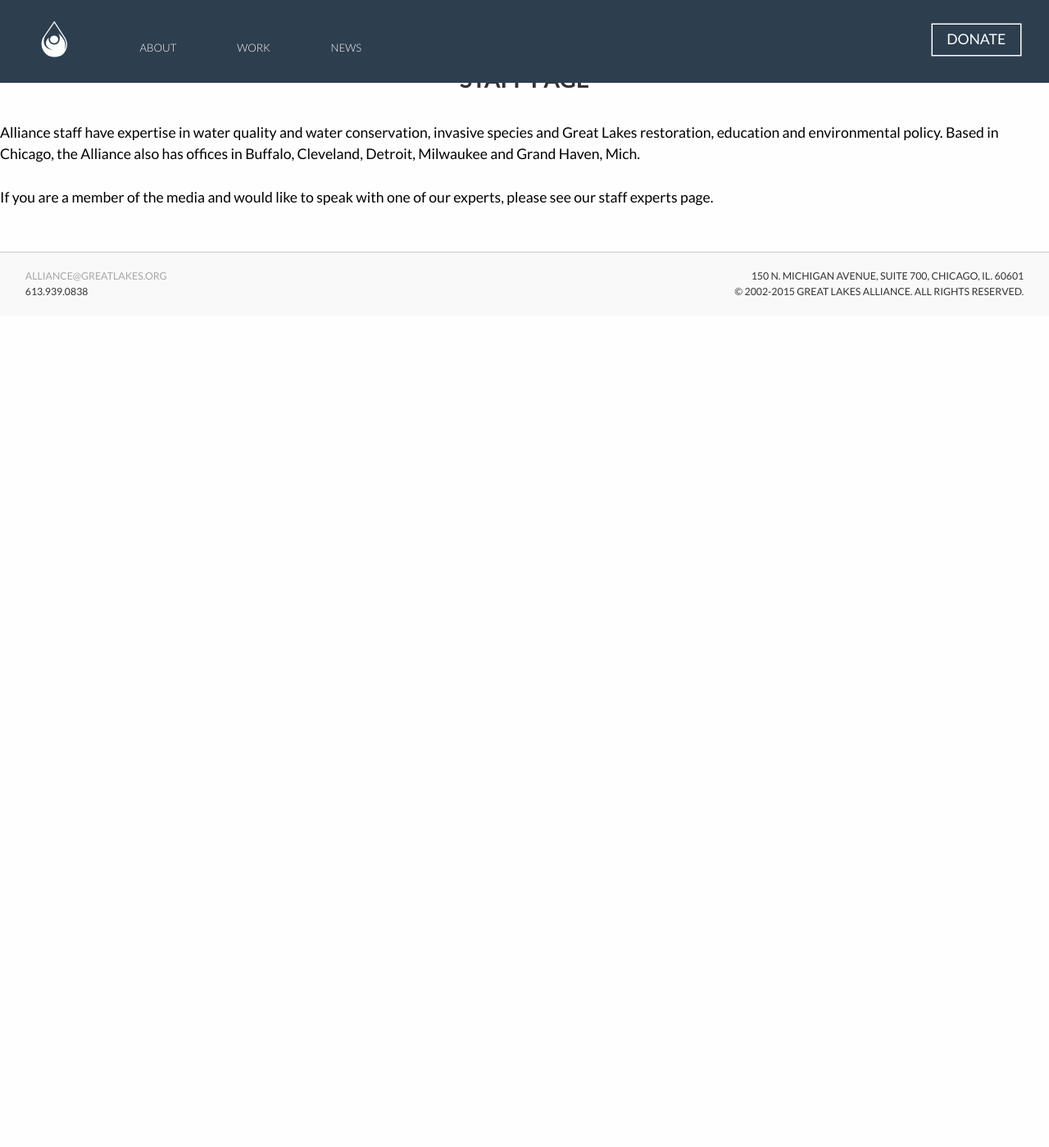
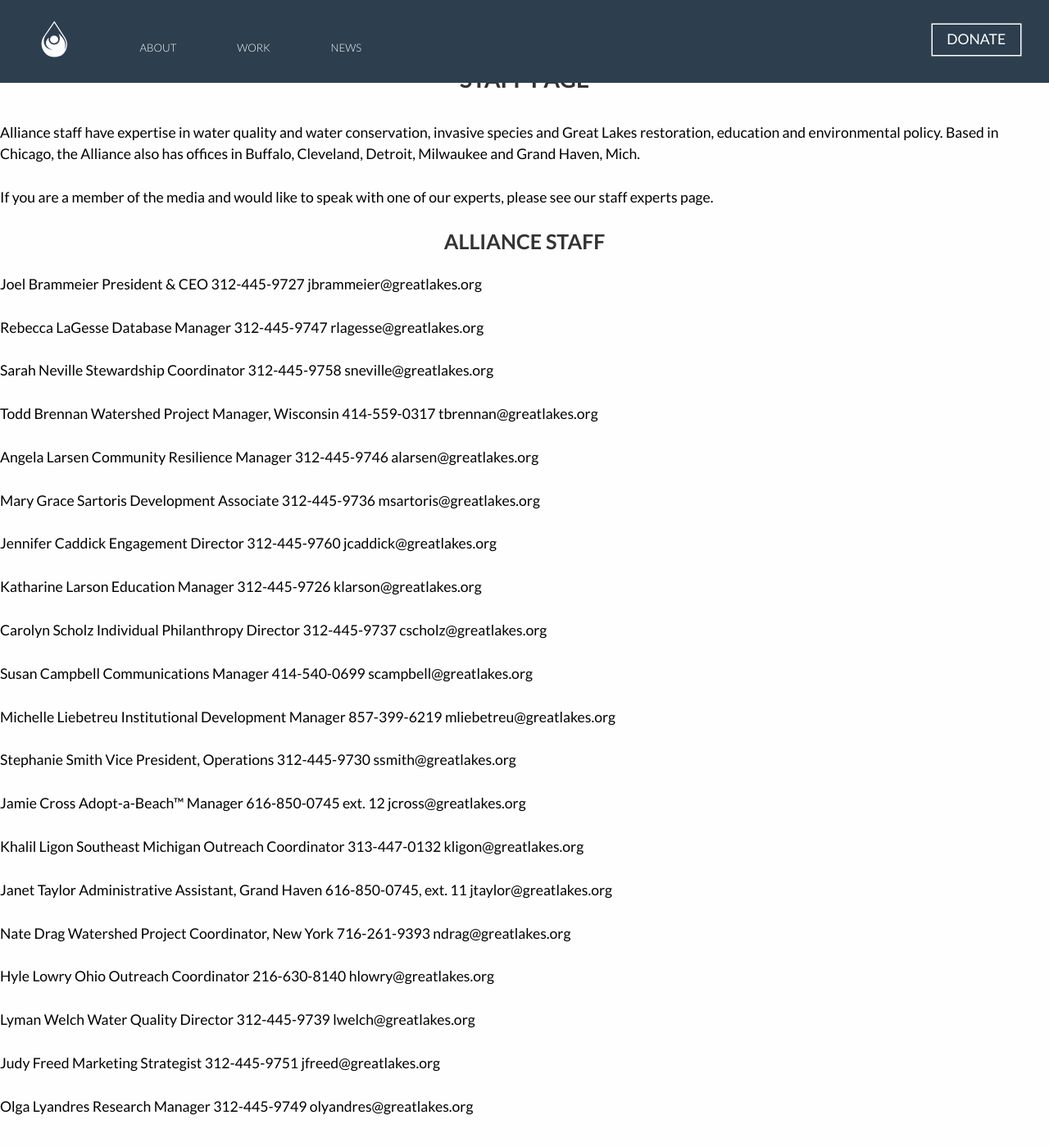
Before and after one commit to gbales11/greatlakesalliance, a Jekyll site: the page built from about.html, in a window 1280 px wide and 1400 px high, scrolled down 932 px. Shown: the whole window at 82% size. Built offline with Jekyll 4.4.1, drawn with Linux system fonts in a browser that asks for light colours; nearby versions of some CDN libraries; Markdown is read by kramdown in place of the engine named in the settings; before the commit the page ends 1317 px from its top, so only the background shows below that.

Commit message:
feat(about.html): add content to about
add alliance staff

```diff
--- a/about.html
+++ b/about.html
@@ -25,3 +25,105 @@
 <p>Alliance staff have expertise in water quality and water conservation, invasive species and Great Lakes restoration, education and environmental policy. Based in Chicago, the Alliance also has offices in Buffalo, Cleveland, Detroit, Milwaukee and Grand Haven, Mich.</p>
 
 <p>If you are a member of the media and would like to speak with one of our experts, please see our staff experts page.</p>
+
+<h3>Alliance Staff </h3>
+
+<p> Joel Brammeier
+President & CEO
+312-445-9727
+jbrammeier@greatlakes.org</p>
+
+<p>Rebecca LaGesse
+Database Manager
+312-445-9747
+rlagesse@greatlakes.org</p>
+
+<p>Sarah Neville
+Stewardship Coordinator
+312-445-9758
+sneville@greatlakes.org</p>
+
+<p>Todd Brennan
+Watershed Project Manager, Wisconsin
+414-559-0317
+tbrennan@greatlakes.org</p>
+
+<p>Angela Larsen
+Community Resilience Manager
+312-445-9746
+alarsen@greatlakes.org</p>
+
+<p>Mary Grace Sartoris
+Development Associate
+312-445-9736
+msartoris@greatlakes.org</p>
+
+<p>Jennifer Caddick
+Engagement Director
+312-445-9760
+jcaddick@greatlakes.org</p>
+
+<p>Katharine Larson
+Education Manager
+312-445-9726
+klarson@greatlakes.org</p>
+
+<p>Carolyn Scholz
+Individual Philanthropy Director
+312-445-9737
+cscholz@greatlakes.org</p>
+
+<p>Susan Campbell
+Communications Manager
+414-540-0699
+scampbell@greatlakes.org</p>
+
+<p>Michelle Liebetreu
+Institutional Development Manager
+857-399-6219
+mliebetreu@greatlakes.org</p>
+
+<p>Stephanie Smith
+Vice President, Operations
+312-445-9730
+ssmith@greatlakes.org</p>
+
+<p>Jamie Cross
+Adopt-a-Beach™ Manager
+616-850-0745 ext. 12
+jcross@greatlakes.org</p>
+
+<p>Khalil Ligon
+Southeast Michigan Outreach Coordinator
+313-447-0132
+kligon@greatlakes.org</p>
+
+<p>Janet Taylor
+Administrative Assistant, Grand Haven
+616-850-0745, ext. 11
+jtaylor@greatlakes.org</p>
+
+<p>Nate Drag
+Watershed Project Coordinator, New York
+716-261-9393
+ndrag@greatlakes.org</p>
+
+<p>Hyle Lowry
+Ohio Outreach Coordinator
+216-630-8140
+hlowry@greatlakes.org</p>
+
+<p>Lyman Welch
+Water Quality Director
+312-445-9739
+lwelch@greatlakes.org</p>
+
+<p>Judy Freed
+Marketing Strategist
+312-445-9751
+jfreed@greatlakes.org</p>
+
+<p>Olga Lyandres
+Research Manager
+312-445-9749
+olyandres@greatlakes.org</p>
```
